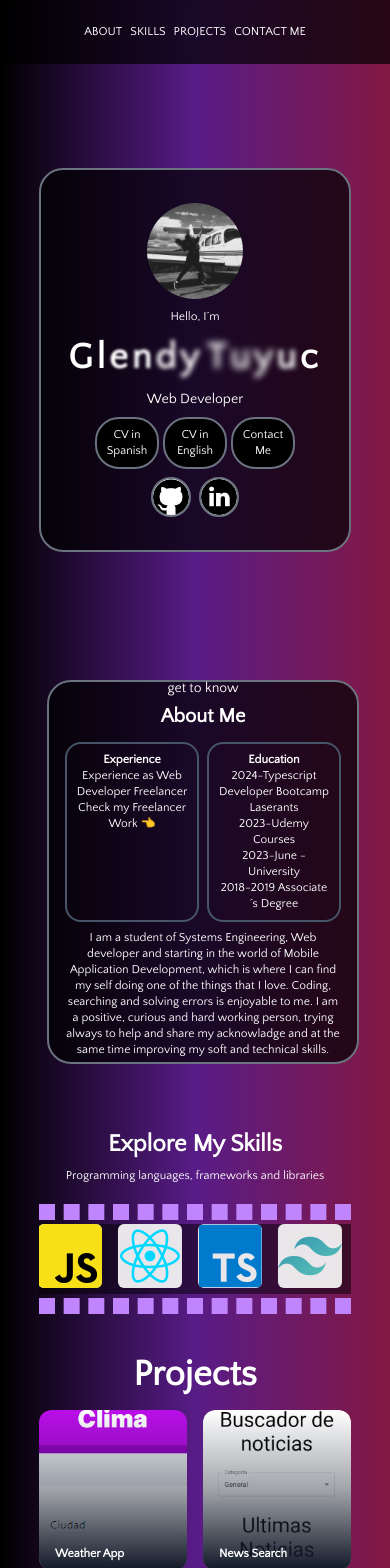
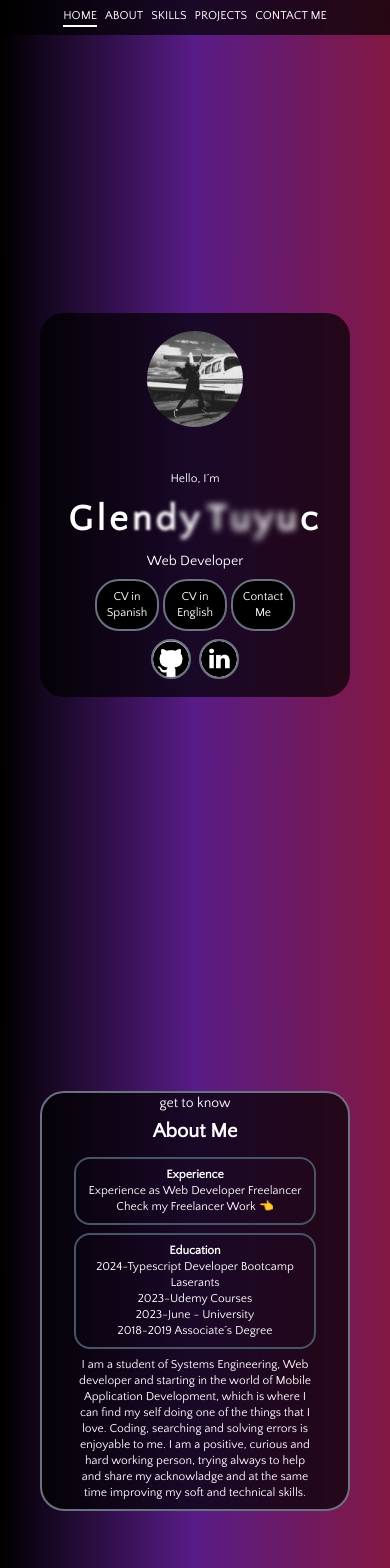
Before and after one commit to GlendyT/portfolio3.0, a React (Vite) app: page / in a window 390 px wide. Shown: the top 1568 px of the page. Built offline with nearby package versions, Linux system fonts and the light colour scheme; a web font is replaced by a local one.

Commit message:
add some styles to make it more responsive

```diff
--- a/src/App.jsx
+++ b/src/App.jsx
@@ -1,19 +1,16 @@
-import Navbar from "./components/Navbar"
-import { Route, Routes } from "react-router-dom"
-import Home from "./pages/Home"
-import Footer from "./components/Footer"
-
+import { Route, Routes } from "react-router-dom";
+import Home from "./pages/Home";
+import Footer from "./components/Footer";
 
 const App = () => {
   return (
     <div className="bg-gradient-to-r from-black via-purple-900 to-pink-900">
-      <Navbar/>
       <Routes>
-        <Route path="/" element={<Home/>}/>
+        <Route path="/" element={<Home />} />
       </Routes>
-      <Footer/>
+      <Footer />
     </div>
-  )
-}
+  );
+};
 
-export default App
+export default App;
--- a/src/components/About.jsx
+++ b/src/components/About.jsx
@@ -3,24 +3,29 @@ import GT from "../assets/GT.jpg";
 const About = () => {
   return (
     <div
-      className="flex justify-center gap-16 h-96 w-full mb-8 mt-20 border-2 border-gray-500 rounded-3xl backdrop-blur-sm bg-black/70 max-sm:flex max-sm:flex-col max-sm:gap-2 max-md:mx-2 max-2xl:gap-1 font-quatt"
+      className="flex min-h-screen font-quatt items-center justify-center"
       id="about"
     >
-      <div className="flex flex-col m-auto text-center ml-10 text-white max-sm:mx-4 max-md:mx-4 max-2xl:mx-4">
+      <div className="flex flex-row h-96 w-full px-4 gap-8 items-center justify-center border-2 border-gray-500 rounded-3xl backdrop-blur-sm bg-black/70 max-sm:flex max-sm:flex-col max-sm:gap-2 max-2xl:gap-1 max-sm:h-full ">
+        <div className="flex flex-col m-auto text-center text-white max-sm:mx-4 max-md:mx-4 max-2xl:mx-4  ">
           <p className="text-sm">get to know</p>
           <h1 className="text-4xl py-1 font-bold max-sm:text-xl max-2xl:text-base">
             About Me
           </h1>
           <div className="flex flex-col gap-2 justify-center pt-2 pb-2">
-          <div className=" grid grid-cols-2 gap-2  max-sm:text-xs ">
+            <div className=" grid grid-cols-2 gap-2  max-sm:text-xs max-sm:flex-col max-sm:flex ">
               <div className="border-2 border-solid border-slate-600 rounded-2xl p-2">
                 <h1 className="font-bold">Experience </h1>
                 <p className=" font-normal ">
                   {" "}
                   Experience as Web Developer Freelancer{" "}
                 </p>
-              <a href="https://themagicshop.vercel.app/" target="_blanck" className="hover:text-purple-500">
-                Check my Freelancer Work 👈 {" "}
+                <a
+                  href="https://themagicshop.vercel.app/"
+                  target="_blanck"
+                  className="hover:text-purple-500"
+                >
+                  Check my Freelancer Work 👈{" "}
                 </a>
               </div>
               <div className="border-2 border-solid border-slate-600 rounded-2xl p-2">
@@ -32,20 +37,21 @@ const About = () => {
               </div>
             </div>
             <p className=" max-sm:text-xs max-2xl:text-xs">
-            I am a student of Systems Engineering, Web developer and starting in
-            the world of Mobile Application Development, which is where I can
-            find my self doing one of the things that I love. Coding, searching
-            and solving errors is enjoyable to me. I am a positive, curious and
-            hard working person, trying always to help and share my acknowladge
-            and at the same time improving my soft and technical skills.
+              I am a student of Systems Engineering, Web developer and starting
+              in the world of Mobile Application Development, which is where I
+              can find my self doing one of the things that I love. Coding,
+              searching and solving errors is enjoyable to me. I am a positive,
+              curious and hard working person, trying always to help and share
+              my acknowladge and at the same time improving my soft and
+              technical skills.
             </p>
           </div>
         </div>
-      <div className="m-auto flex items-center justify-center relative max-md:hidden">
+
         <img
           src={GT}
           alt="GT"
-          className=" w-7/12 rounded-xl max-sm:hidden  max-2xl:hidden"
+          className=" object-center w-100 h-44 rounded-xl max-sm:hidden  max-2xl:hidden"
         />
       </div>
     </div>
--- a/src/components/FirstPage.jsx
+++ b/src/components/FirstPage.jsx
@@ -3,35 +3,67 @@ import git from "../assets/github.png";
 import ld from "../assets/linkedin.png";
 import Title from "./title/Title";
 
-
 const FirstPage = () => {
   return (
-    <div className=" flex justify-center gap-36 h-96 w-full mt-14 py-8 mb-32 text-white border-2 border-gray-500 rounded-3xl backdrop-blur-sm bg-black/70 max-sm:flex-col max-sm:gap-2 max-sm:mt-24 max-2xl:gap-2 font-quatt">
+    <div className=" min-h-screen flex text-white font-quatt justify-center items-center">
+      <div className="flex flex-row h-96 w-full items-center justify-center rounded-3xl backdrop-blur-sm bg-black/70 max-sm:flex-col max-sm:gap-2 max-sm:mt-24 max-2xl:gap-2">
         <div className="m-auto">
           <img src={GT} alt="GT" className="w-44 rounded-full max-sm:w-24" />
         </div>
         <div className="flex flex-col m-auto text-center">
           <p className="text-xl max-sm:text-xs ">Hello, I´m</p>
-        <h1 className="text-6xl py-8 max-sm:text-4xl animate-blur-text-0 font-extrabold"> <Title/> </h1>
+          <h1 className="text-6xl py-8 max-sm:text-4xl animate-blur-text-0 font-extrabold">
+            {" "}
+            <Title />{" "}
+          </h1>
           <p className="text-xl max-sm:text-sm">Web Developer</p>
           <div className="flex flex-row  gap-2 justify-center pt-2 pb-2 max-sm:gap-1">
             <button className="py-2 bg-black text-white px-2 w-24 text-xs rounded-3xl border-2 border-gray-500 max-sm:w-16 ">
-            <a href="/CV GLENDY TUYUC DESARROLLADORA WEB ESPAÑOL.pdf " target="_blank" rel="noreferrer">
-            CV in Spanish</a>
+              <a
+                href="/CV GLENDY TUYUC DESARROLLADORA WEB ESPAÑOL.pdf "
+                target="_blank"
+                rel="noreferrer"
+              >
+                CV in Spanish
+              </a>
             </button>
-          <button className="py-2 bg-black px-2 w-24 text-xs rounded-3xl border-2 border-gray-500 max-sm:w-16"
-          > <a href="/CV GLENDY TUYUC WEB DEVELOPER ENGLISH.pdf" target="_blank" rel="noreferrer">
-            CV in English</a>
+            <button className="py-2 bg-black px-2 w-24 text-xs rounded-3xl border-2 border-gray-500 max-sm:w-16">
+              {" "}
+              <a
+                href="/CV GLENDY TUYUC WEB DEVELOPER ENGLISH.pdf"
+                target="_blank"
+                rel="noreferrer"
+              >
+                CV in English
+              </a>
             </button>
-          <button className="py-2 bg-black px-2 w-24 text-xs rounded-3xl border-2 border-gray-500 max-sm:w-16"
-          >
+            <button className="py-2 bg-black px-2 w-24 text-xs rounded-3xl border-2 border-gray-500 max-sm:w-16">
               <a href="#contact">Contact Me</a>
             </button>
           </div>
           <div className=" flex flex-row gap-2 m-auto ">
-          <a href="https://github.com/GlendyT" target="_blank" rel="noreferrer">
-          <img src={git} className="w-10 bg-white rounded-full border-2 border-gray-500" /></a>
-          <a href="https://www.linkedin.com/in/glendy-tuyuc-864954275/" target="_blank" rel="noreferrer"> <img src={ld} className="w-10 bg-white rounded-full border-2 border-gray-500" /></a>
+            <a
+              href="https://github.com/GlendyT"
+              target="_blank"
+              rel="noreferrer"
+            >
+              <img
+                src={git}
+                className="w-10 bg-white rounded-full border-2 border-gray-500"
+              />
+            </a>
+            <a
+              href="https://www.linkedin.com/in/glendy-tuyuc-864954275/"
+              target="_blank"
+              rel="noreferrer"
+            >
+              {" "}
+              <img
+                src={ld}
+                className="w-10 bg-white rounded-full border-2 border-gray-500"
+              />
+            </a>
+          </div>
         </div>
       </div>
     </div>
--- a/src/components/Footer.jsx
+++ b/src/components/Footer.jsx
@@ -1,21 +1,77 @@
-import { useState } from "react"
-import NavTitle from "./navtitle/NavTitle"
+import { useState } from "react";
+import NavTitle from "./navtitle/NavTitle";
 
 const Footer = () => {
-
-  const [home, setHome] = useState("home")
+  const [home, setHome] = useState("home");
 
   return (
     <div className="py-10 flex px-28 justify-between items-center text-white backdrop-blur-sm bg-black/70 max-sm:text-center font-quatt max-sm:px-2 max-sm:items-center">
-      <h1 className="text-4xl w-60 font-bold"> <a href="/"> <NavTitle/></a></h1>
+      <h1 className="text-4xl w-60 font-bold">
+        {" "}
+        <a href="/">
+          {" "}
+          <NavTitle />
+        </a>
+      </h1>
       <ul className="flex gap-5 list-none text-sm max-sm:justify-between max-sm:gap-2 max-sm:hidden">
-        <a href="#about" onClick={() => setHome("home")} className={home==="" ? "pb-px border-solid border-b-2 border-slate-600 cursor-pointer" : "cursor-pointer"}>About</a>
-        <a href="#skills" onClick={() => setHome("skills")} className={home==="skills" ? "pb-px border-solid border-b-2 border-slate-600 cursor-pointer" : "cursor-pointer"}>Skills</a>
-        <a href="#projects" onClick={() => setHome("projects")} className={home==="projects" ? "pb-px border-solid border-b-2 border-slate-600 cursor-pointer" : "cursor-pointer"}>Projects</a>
-        <a href="#contact" onClick={() => setHome("contact")} className={home==="contact" ? "pb-px border-solid border-b-2 border-slate-600 cursor-pointer" : "cursor-pointer"}>Contact Me</a>
+        <a
+          href="/"
+          onClick={() => setHome("home")}
+          className={
+            home === "/"
+              ? "pb-px border-solid border-b-2 border-slate-600 cursor-pointer"
+              : "cursor-pointer"
+          }
+        >
+          Home
+        </a>
+        <a
+          href="#about"
+          onClick={() => setHome("home")}
+          className={
+            home === ""
+              ? "pb-px border-solid border-b-2 border-slate-600 cursor-pointer"
+              : "cursor-pointer"
+          }
+        >
+          About
+        </a>
+        <a
+          href="#skills"
+          onClick={() => setHome("skills")}
+          className={
+            home === "skills"
+              ? "pb-px border-solid border-b-2 border-slate-600 cursor-pointer"
+              : "cursor-pointer"
+          }
+        >
+          Skills
+        </a>
+        <a
+          href="#projects"
+          onClick={() => setHome("projects")}
+          className={
+            home === "projects"
+              ? "pb-px border-solid border-b-2 border-slate-600 cursor-pointer"
+              : "cursor-pointer"
+          }
+        >
+          Projects
+        </a>
+        <a
+          href="#contact"
+          onClick={() => setHome("contact")}
+          className={
+            home === "contact"
+              ? "pb-px border-solid border-b-2 border-slate-600 cursor-pointer"
+              : "cursor-pointer"
+          }
+        >
+          Contact Me
+        </a>
       </ul>
     </div>
-  )
-}
+  );
+};
 
-export default Footer
+export default Footer;
--- a/src/components/Navbar.jsx
+++ b/src/components/Navbar.jsx
@@ -1,21 +1,76 @@
-import { useState } from "react"
-import NavTitle from "./navtitle/NavTitle"
+import { useState } from "react";
+import NavTitle from "./navtitle/NavTitle";
 
 const Navbar = () => {
-
-  const [home, setHome] = useState("home")
+  const [home, setHome] = useState("home");
 
   return (
-    <div className="py-6 flex px-28 justify-between items-center text-white backdrop-blur-sm bg-black/70 max-sm:flex max-sm:justify-center max-sm:px-10 font-quatt">
-      <h1 className="text-5xl w-60 font-bold max-sm:hidden"> <a href="/"><NavTitle/> </a></h1>
+    <div className="py-2 flex px-28 justify-between items-center text-white backdrop-blur-sm bg-black/70 max-sm:flex max-sm:justify-center max-sm:px-10 font-quatt ">
+      <h1 className="text-5xl w-44 font-bold max-sm:hidden">
+        {" "}
+        <a href="/">
+          <NavTitle />{" "}
+        </a>
+      </h1>
       <ul className="flex gap-5 list-none text-sm uppercase font-medium max-sm:justify-between max-sm:gap-2 max-sm:text-xs">
-        <a href="#about" onClick={() => setHome("home")} className={home==="" ? "pb-px border-solid border-b-2 border-white cursor-pointer" : "cursor-pointer"}>About</a>
-        <a href="#skills" onClick={() => setHome("skills")} className={home==="skills" ? "pb-px border-solid border-b-2 border-white cursor-pointer" : "cursor-pointer"}>Skills</a>
-        <a href="#projects" onClick={() => setHome("projects")} className={home==="projects" ? "pb-px border-solid border-b-2 border-white cursor-pointer" : "cursor-pointer"}>Projects</a>
-        <a href="#contact" onClick={() => setHome("contact")} className={home==="contact" ? "pb-px border-solid border-b-2 border-white cursor-pointer" : "cursor-pointer"}>Contact Me</a>
+        <a
+          href="/"
+          onClick={() => setHome("home")}
+          className={
+            home === "home"
+              ? "pb-px border-solid border-b-2 border-white cursor-pointer"
+              : "cursor-pointer"
+          }
+        >
+          Home
+        </a>
+        <a
+          href="#about"
+          onClick={() => setHome("about")}
+          className={
+            home === "about"
+              ? "pb-px border-solid border-b-2 border-white cursor-pointer"
+              : "cursor-pointer"
+          }
+        >
+          About
+        </a>
+        <a
+          href="#skills"
+          onClick={() => setHome("skills")}
+          className={
+            home === "skills"
+              ? "pb-px border-solid border-b-2 border-white cursor-pointer"
+              : "cursor-pointer"
+          }
+        >
+          Skills
+        </a>
+        <a
+          href="#projects"
+          onClick={() => setHome("projects")}
+          className={
+            home === "projects"
+              ? "pb-px border-solid border-b-2 border-white cursor-pointer"
+              : "cursor-pointer"
+          }
+        >
+          Projects
+        </a>
+        <a
+          href="#contact"
+          onClick={() => setHome("contact")}
+          className={
+            home === "contact"
+              ? "pb-px border-solid border-b-2 border-white cursor-pointer"
+              : "cursor-pointer"
+          }
+        >
+          Contact Me
+        </a>
       </ul>
     </div>
-  )
-}
+  );
+};
 
-export default Navbar
+export default Navbar;
--- a/src/components/Projects.jsx
+++ b/src/components/Projects.jsx
@@ -6,7 +6,7 @@ const Projects = () => {
   const { projects } = useContext(ProjectContext);
 
   return (
-    <div className="mt-10 pb-56 text-white font-quatt" id="projects">
+    <div className="min-h-screen pt-44 text-white font-quatt max-sm:pt-20" id="projects">
       <h1 className="font-bold text-4xl mb-4 max-sm:text-md text-center ">
         {" "}
         Projects{" "}
--- a/src/components/Skills.jsx
+++ b/src/components/Skills.jsx
@@ -4,7 +4,7 @@ const Skills = ({ category, setCategory }) => {
   return (
     <>
       <div
-        className="flex flex-col items-center justify-center gap-2 pt-8 text-white font-quatt"
+        className="flex flex-col items-center justify-center gap-2 pt-44 text-white font-quatt"
         id="skills"
       >
         <h1 className=" text-2xl font-bold max-sm:text-md">
--- a/src/components/navtitle/navtitle.css
+++ b/src/components/navtitle/navtitle.css
@@ -2,8 +2,8 @@
 
 .title {
     font-weight:500;
-    font-size:2rem;
-    padding-top:8vh;
+    font-size:1rem;
+    padding-top:10px;
     overflow:hidden;
     -webkit-backface-visibility: hidden;
     -webkit-perspective: 1000;
@@ -18,6 +18,7 @@
     animation: reveal 7s infinite;
 }
 .title-title span {
+    font-size:0.5rem;
     margin-left:-355px;
     animation: slidein 7s infinite;
     color: white;
--- a/src/pages/Home.jsx
+++ b/src/pages/Home.jsx
@@ -3,21 +3,22 @@ import About from "../components/About";
 import Skills from "../components/Skills";
 import Projects from "../components/Projects";
 import ContactMe from "../components/ContactMe";
-
+import Navbar from "../components/Navbar";
 
 const Home = () => {
-
   return (
-
-    <div className="w-4/5 m-auto pt-2 ">
-      <FirstPage/>
-      <About/>
-      <Skills />
-      <Projects  />
-      <ContactMe/>
+    <div className=" flex flex-col  min-h-screen ">
+      <div className="  sticky top-0 z-10 ">
+        <Navbar />
+      </div>
+      <div className="flex-1 px-10 overflow-auto">
+        <FirstPage />
+        <About />
+        <Skills />
+        <Projects />
+        <ContactMe />
+      </div>
     </div>
-
-
   );
 };
 
```
Also changed, not shown: src/components/ContactMe.jsx (+26 -11 lines). Lines whose indentation alone changed are shown as unchanged.
